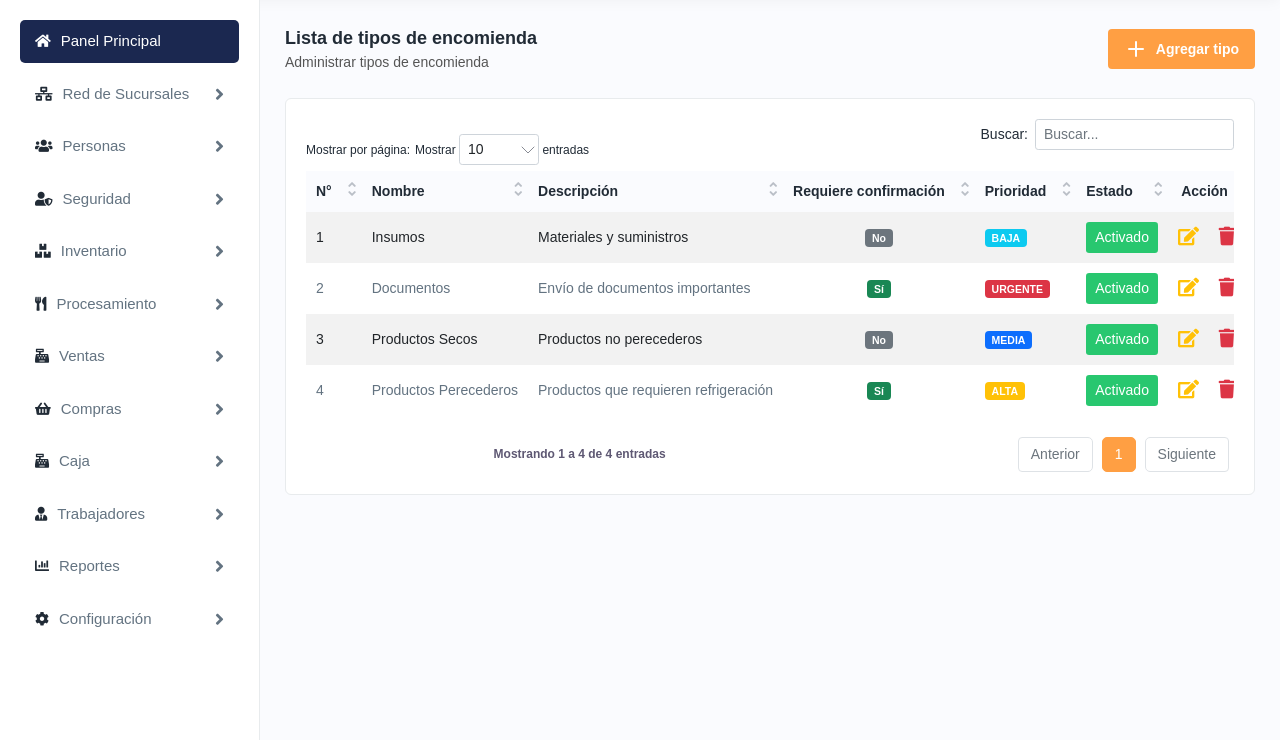
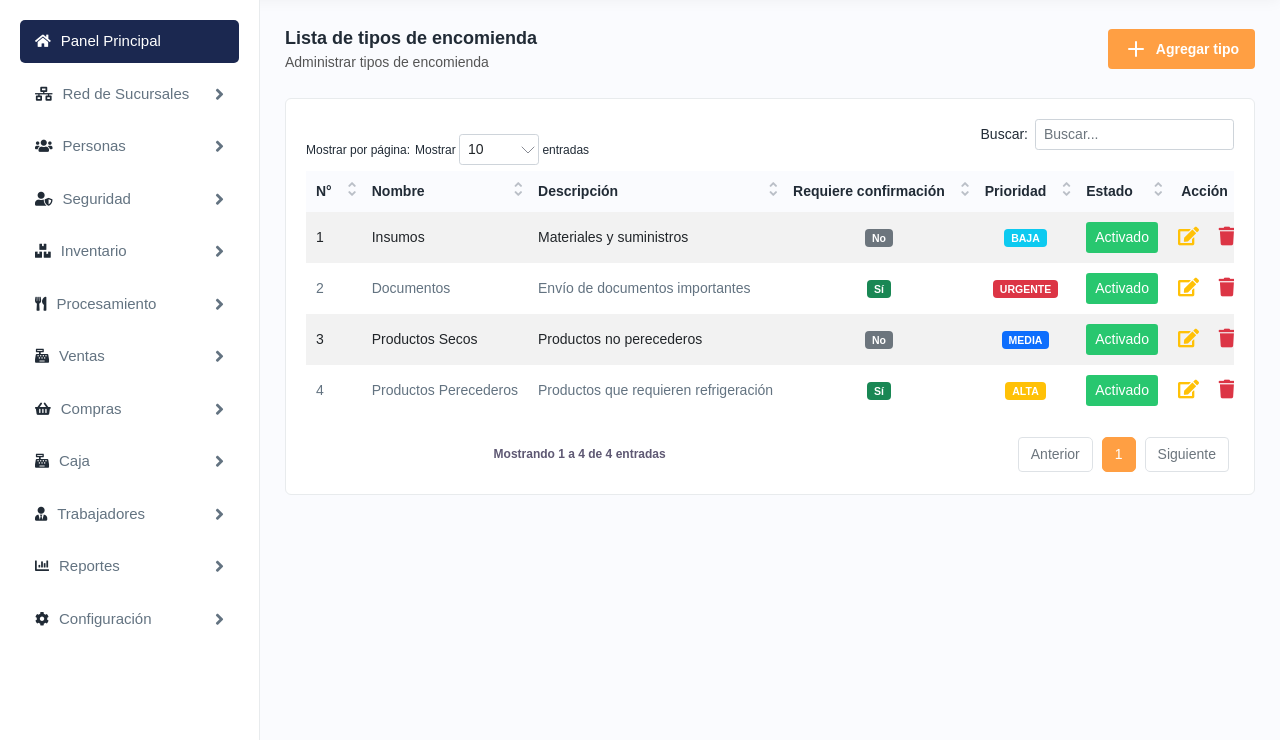
Before and after one commit to yorchavez9/sis-de-pollo-V2, a PHP site: page /tipoEncomiendas in a window 1280 px wide. Shown: the part 60-800 px from the top of the page. Run offline with PHP 8.4, Linux system fonts and the light colour scheme; the visitor is signed in with stand-in values (Sample User, id 1); data comes from the database, SQL or seed files in the repository; data that the repository does not hold is empty; some libraries are stand-ins or nearby versions.

Commit message:
Poniendo al centro la fila de prioridad e la tbla

```diff
--- a/vistas/js/tipo_encomiendas.js
+++ b/vistas/js/tipo_encomiendas.js
@@ -114,7 +114,7 @@ $(document).ready(function () {
                             ? '<span class="badge bg-success">Sí</span>'
                             : '<span class="badge bg-secondary">No</span>'}
                     </td>
-                    <td>
+                    <td class="text-center">
                         ${getPrioridadBadge(tipo.prioridad)}
                     </td>
                     <td class="text-center">
--- a/vistas/modulos/tipoEncomiendas.php
+++ b/vistas/modulos/tipoEncomiendas.php
@@ -22,7 +22,7 @@
                                 <th>Nombre</th>
                                 <th>Descripción</th>
                                 <th>Requiere confirmación</th>
-                                <th>Prioridad</th>
+                                <th class="text-center">Prioridad</th>
                                 <th>Estado</th>
                                 <th class="text-center">Acción</th>
                             </tr>
```
